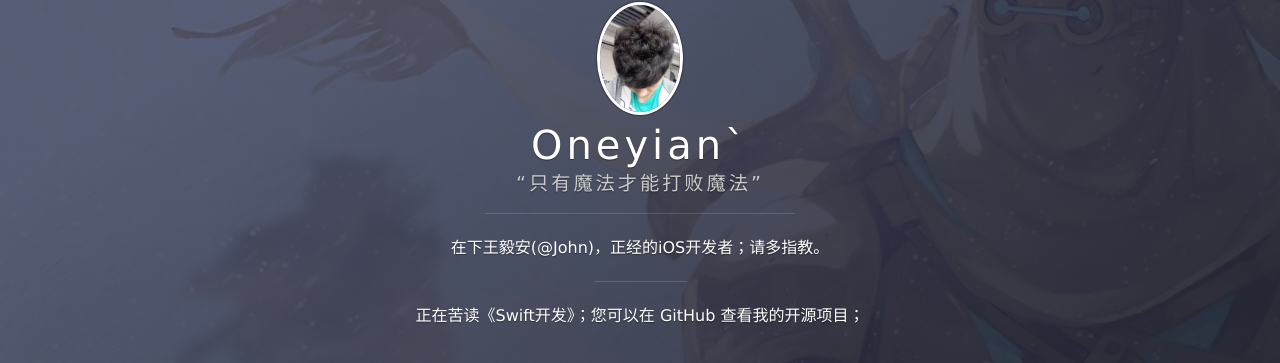
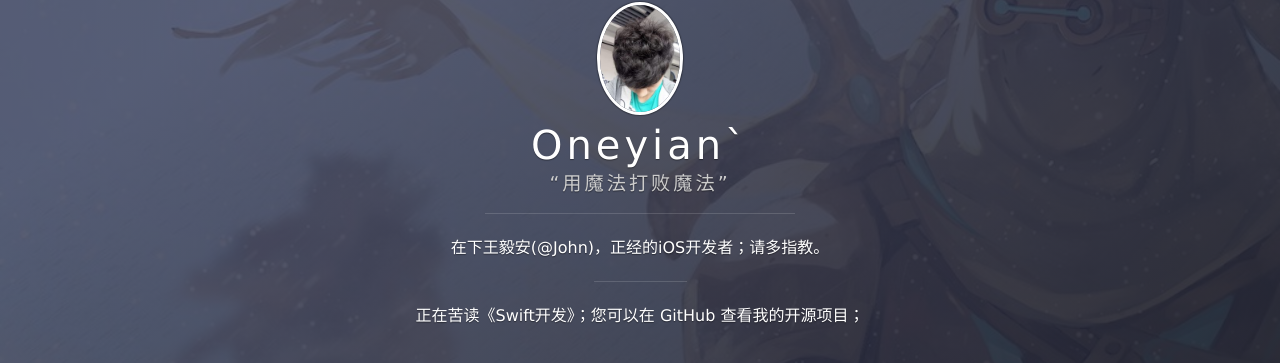
Before and after one commit to oneyian/oneyian.github.com, a Jekyll site: the page built from index.html, in a window 1280 px wide. Shown: the part 201-564 px from the top of the page. Built offline with Jekyll 4.4.1, drawn with Linux system fonts in a browser that asks for light colours; nearby versions of some CDN libraries; the list of posts is cut into pages by our own code.

Commit message:
Update _config.yml
用魔法打败魔法

```diff
--- a/_config.yml
+++ b/_config.yml
@@ -1,6 +1,6 @@
 # Basic
 title: Oneyian`
-subtitle: “只有魔法才能打败魔法”
+subtitle: “用魔法打败魔法”
 welcome_message: 正在苦读《Swift开发》；您可以在 <a href="https://github.com/oneyian">GitHub</a> 查看我的开源项目；
 description: 在下王毅安(@John)，正经的iOS开发者；请多指教。
 creator: <a href="https://oneyian.com">@John</a>
```
